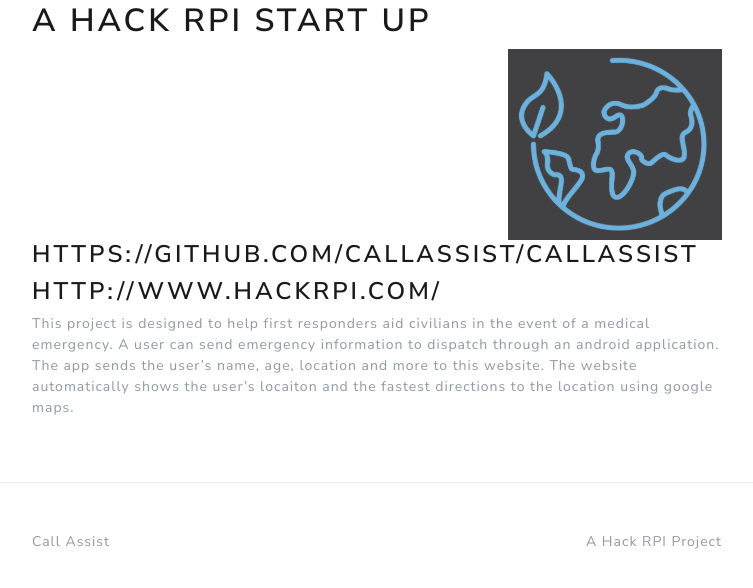
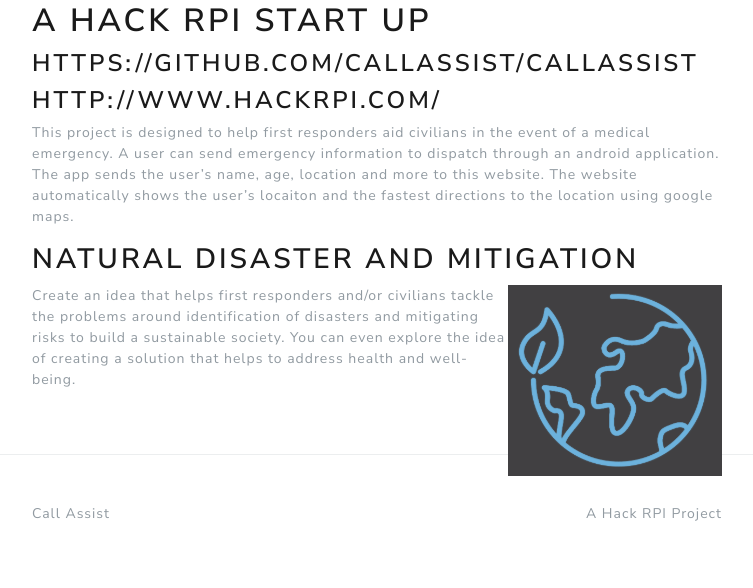
Before and after one commit to nicolas-van/bootstrap-4-github-pages, a Jekyll site: the page built from index.md, in a window 1280 px wide and 900 px high, scrolled down 651 px, cut to the strip 284-872 px from the top of the window. Shown: the whole strip, without its empty margins (263-1016 px from the left). Built offline with Jekyll 4.4.1, drawn with Linux system fonts in a browser that asks for light colours; comment, search, counter and statistics services are not loaded.

Commit message:
Update index.md

```diff
--- a/index.md
+++ b/index.md
@@ -4,7 +4,7 @@
 ---
 
 # A Hack RPI start up
-<img style="padding-top:0px;float: right;" src="environmental.png">
+
 ### https://github.com/callassist/callassist
 ### http://www.hackrpi.com/
 
@@ -12,3 +12,7 @@
 A user can send emergency information to dispatch through an android application.
 The app sends the user's name, age, location and more to this website.
 The website automatically shows the user's locaiton and the fastest directions to the location using google maps.
+
+## Natural Disaster and Mitigation
+<img style="padding-top:0px;float: right;" src="environmental.png">
+Create an idea that helps first responders and/or civilians tackle the problems around identification of disasters and mitigating risks to build a sustainable society. You can even explore the idea of creating a solution that helps to address health and well-being.
```
